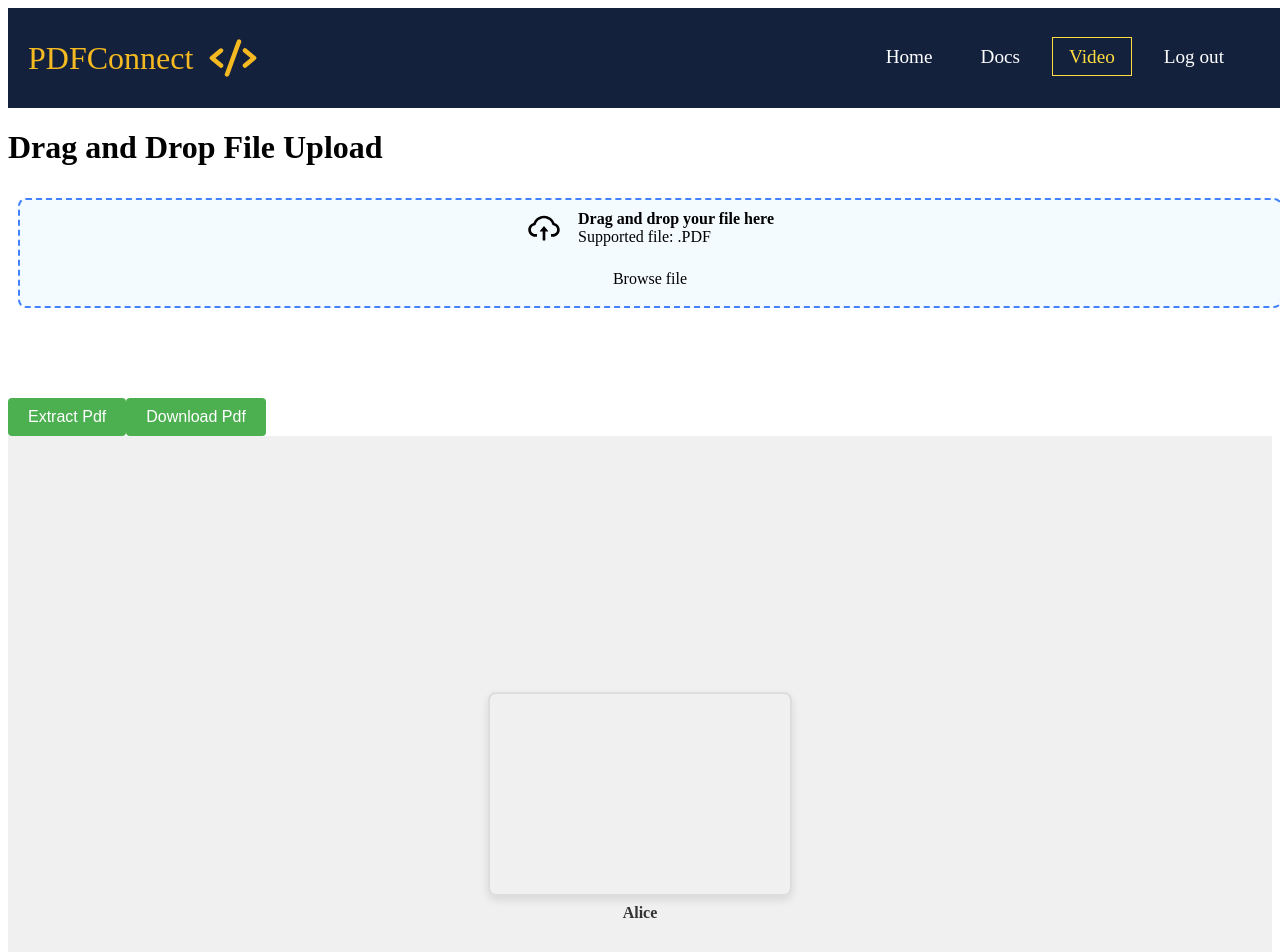
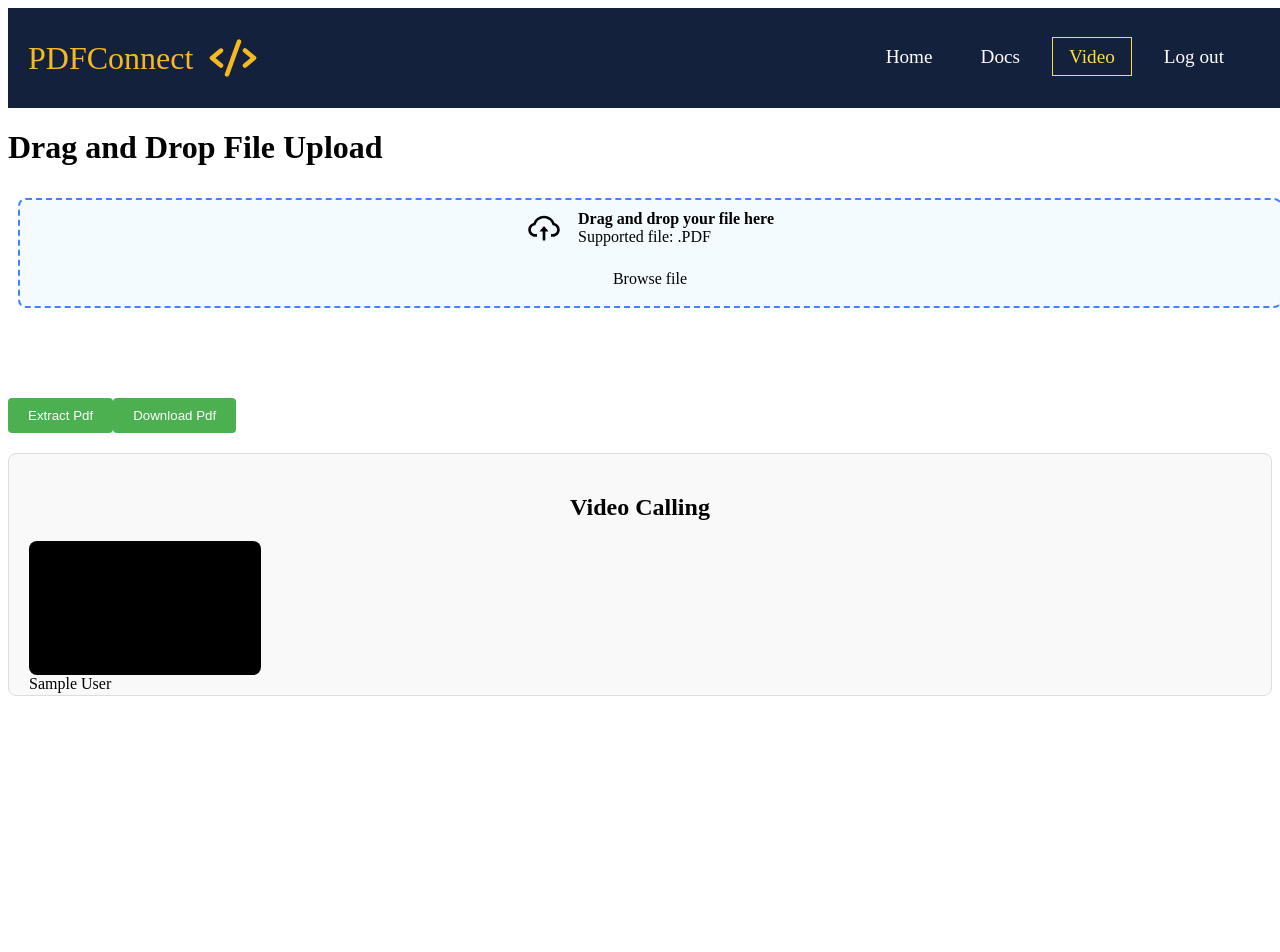
Before and after one commit to Srajan-Bansal/PDFConnect, a React (Vite) app in the folder client/: page /video in a window 1280 px wide. Shown: the top 952 px of the page. After the commit the page ends 928 px from the top, so only its background shows below. Built offline with nearby package versions, Linux system fonts and the light colour scheme; sample sign-in values are in the browser's storage; what pdfmake would draw is missing.

Commit message:
video-client init

```diff
--- a/client/src/components/Video/Video.jsx
+++ b/client/src/components/Video/Video.jsx
@@ -1,35 +1,54 @@
-import { useState, useRef } from 'react';
-import { useContextAPI } from './../../context/ContextAPI';
-import './Video.css';
+import { useEffect, useRef, useState } from 'react';
+import { useContextAPI } from '../../context/ContextAPI';
+import { toast } from "react-toastify";
+
+import './video.css';
 
 const Video = () => {
-    const { data } = useContextAPI();
-    const [users, setUsers] = useState([]);
-    const myVideo = useRef();
+    const { authUser } = useContextAPI();
+    const [streams, setStreams] = useState([]);
+    const [joined, setJoined] = useState(false);
+    const videoGridRef = useRef();
 
-    return (
-        <div className="video-call-container">
-            <div className="video-wrapper">
-                <div className="video-item">
-                    <video playsInline muted ref={myVideo} autoPlay className="video" />
-                    <div className="video-name">Alice</div>
+    const getUserMedia = async () => {
+        try {
+            const newStream = await navigator.mediaDevices.getUserMedia({
+                video: true,
+                audio: true
+            });
+            setStreams((streams) => [...streams, newStream]);
+
+            if (!videoGridRef.current) return;
+
+            videoGridRef.current.srcObject = newStream;
+            videoGridRef.current.play();
+        } catch (err) {
+            toast.error('Error getting user media');
+            console.log(err);
+        }
+    };
+
+    // useEffect(() => {
+    //     // getUserMedia();
+    // }, []);
+
+    if (!joined) {
+
+        return (
+            <div className="video-container">
+                <h2>Video Calling</h2>
+                <div className="video-grid">
+                    {/* {streams.map((stream) => ( */}
+                    {/* // eslint-disable-next-line react/jsx-key */}
+                    <div className="video-item">
+                        <video autoPlay ref={videoGridRef}></video>
+                        {authUser.name}
+                    </div>
+                    {/* ))} */}
                 </div>
-                {users.map(user => (
-                    user.id !== 1 && user.stream && (
-                        <div key={user.id} className="video-item">
-                            <video playsInline ref={(ref) => { if (ref) ref.srcObject = user.stream }} autoPlay className="video" />
-                            <div className="video-name">{user.name}</div>
-                        </div>
-                    )
-                ))}
             </div>
-            <button
-            //   onClick={() => callUser(/* Pass the signal data and userId */)}
-            >
-                Call User
-            </button>
-        </div>
-    )
-}
+        );
+    }
+};
 
-export default Video
+export default Video;
--- /dev/null
+++ b/client/src/components/Video/video.css
@@ -0,0 +1,37 @@
+.video-container {
+    padding: 20px;
+    background-color: #f9f9f9;
+    border: 1px solid #ddd;
+    border-radius: 8px;
+    margin-top: 20px;
+}
+
+.video-container h2 {
+    text-align: center;
+    margin-bottom: 20px;
+}
+
+.video-grid {
+    display: grid;
+    grid-template-columns: repeat(auto-fill, minmax(200px, 1fr));
+    gap: 15px;
+}
+
+.video-item {
+    background-color: #000;
+    border-radius: 8px;
+    /* overflow: hidden; */
+    position: relative;
+}
+
+.video-item video {
+    width: 100%;
+    height: 100%;
+    display: block;
+}
+
+@media (max-width: 600px) {
+    .video-grid {
+        grid-template-columns: repeat(auto-fill, minmax(150px, 1fr));
+    }
+}
```
Also changed, not shown: 1 other file (tests, documents, lock files or other folders).
